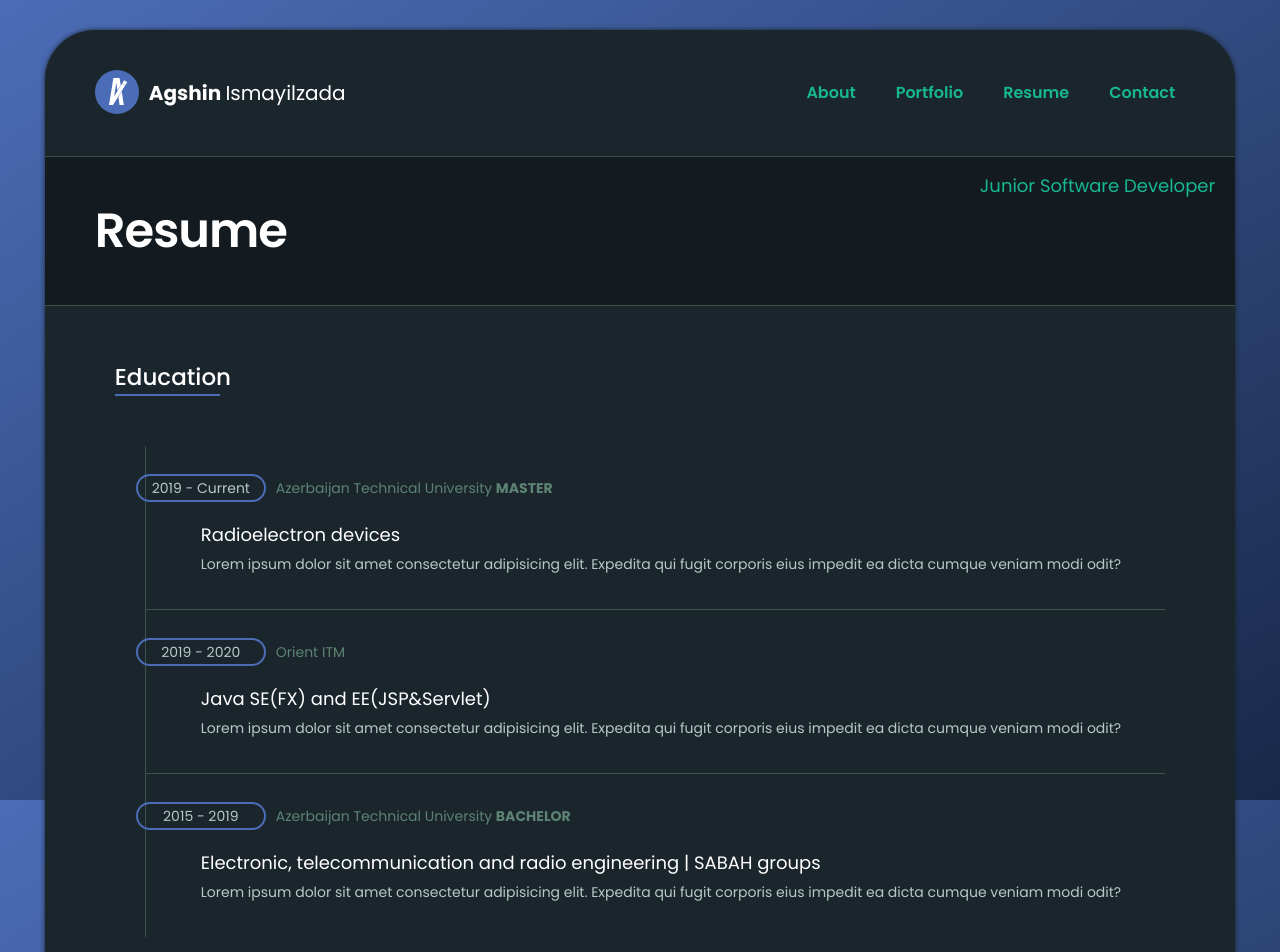
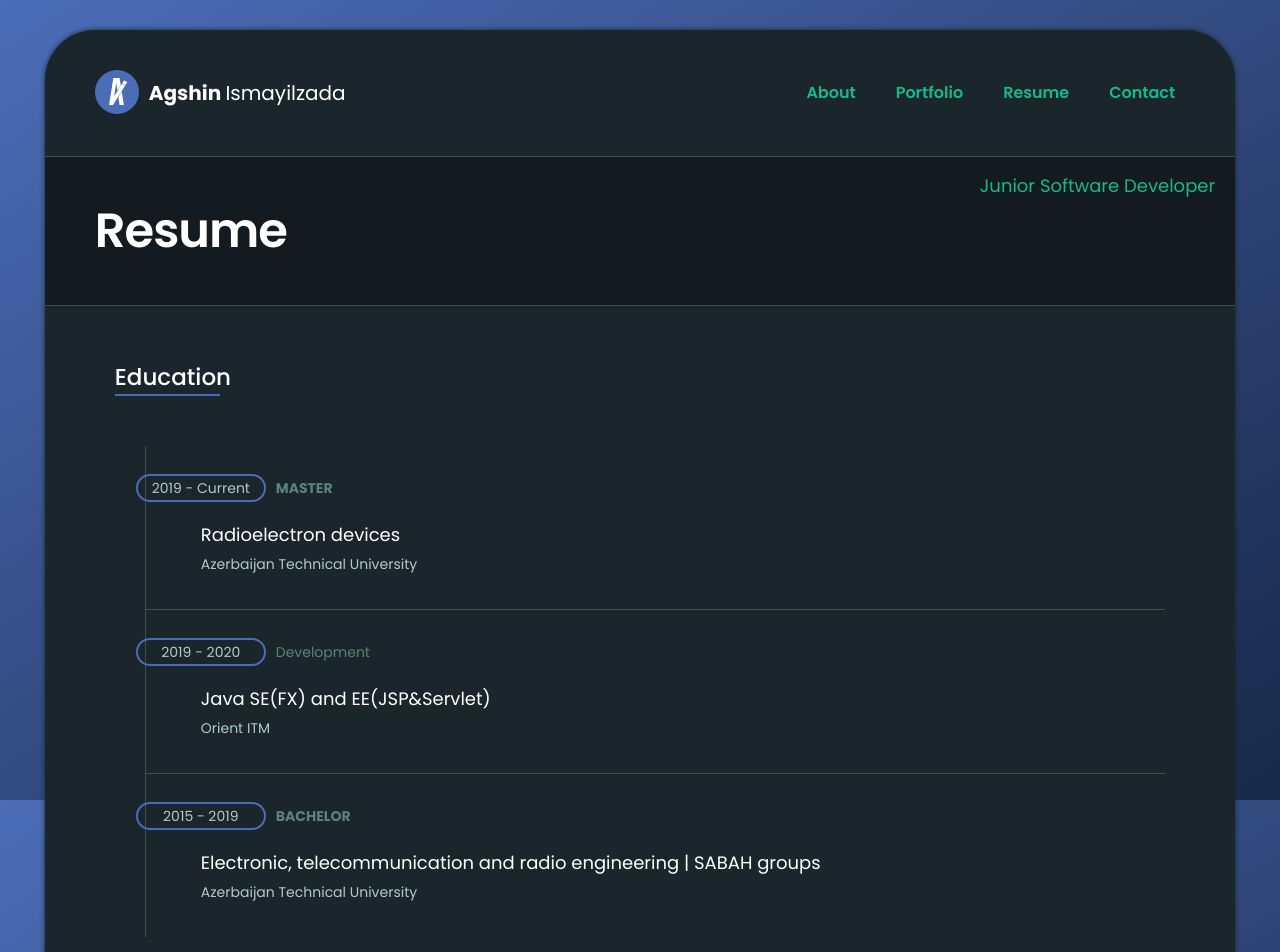
Before and after one commit to agshinzada/portfolio-website, a React (Create React App) app: page /#/resume in a window 1280 px wide. Shown: the top 952 px of the page. Built offline with nearby package versions, Linux system fonts and the light colour scheme.

Commit message:
update content

```diff
--- a/src/components/Footer/Footer.js
+++ b/src/components/Footer/Footer.js
@@ -25,7 +25,7 @@ export default class Footer extends Component {
             </ul>
           </div>
           <div className="footer__copyright">
-            <p>&copy; All rights reserved. Agshin I.</p>
+            <p>&copy; All rights reserved. Agshin I. 2021</p>
           </div>
         </div>
       </footer>
--- a/src/components/Utility/Block/BlockContent.js
+++ b/src/components/Utility/Block/BlockContent.js
@@ -8,35 +8,26 @@ export default class BlockContent extends Component {
           <div className="block__content">
             <h5 className="heading-5">2019 - Current</h5>
             <span className="locate">
-              Azerbaijan Technical University <b>Master</b>
+              <b>Master</b>
             </span>
             <h4 className="heading-4">Radioelectron devices</h4>
-            <p className="paragraph">
-              Lorem ipsum dolor sit amet consectetur adipisicing elit. Expedita
-              qui fugit corporis eius impedit ea dicta cumque veniam modi odit?
-            </p>
+            <p className="paragraph">Azerbaijan Technical University</p>
           </div>
           <div className="block__content">
             <h5 className="heading-5">2019 - 2020</h5>
-            <span className="locate">Orient ITM</span>
+            <span className="locate">Development</span>
             <h4 className="heading-4">Java SE(FX) and EE(JSP&Servlet)</h4>
-            <p className="paragraph">
-              Lorem ipsum dolor sit amet consectetur adipisicing elit. Expedita
-              qui fugit corporis eius impedit ea dicta cumque veniam modi odit?
-            </p>
+            <p className="paragraph">Orient ITM</p>
           </div>
           <div className="block__content">
             <h5 className="heading-5">2015 - 2019</h5>
             <span className="locate">
-              Azerbaijan Technical University <b>Bachelor</b>
+              <b>Bachelor</b>
             </span>
             <h4 className="heading-4">
               Electronic, telecommunication and radio engineering | SABAH groups
             </h4>
-            <p className="paragraph">
-              Lorem ipsum dolor sit amet consectetur adipisicing elit. Expedita
-              qui fugit corporis eius impedit ea dicta cumque veniam modi odit?
-            </p>
+            <p className="paragraph">Azerbaijan Technical University</p>
           </div>
         </div>
       </div>
--- a/src/components/Utility/Page/PageTitle.js
+++ b/src/components/Utility/Page/PageTitle.js
@@ -1,5 +1,5 @@
 import React, { Component } from "react";
-import { Route, Switch } from "react-router-dom";
+import { HashRouter, Route, Switch } from "react-router-dom";
 import DownloadBtn from "../Buttons/DownloadBtn";
 
 export default class PageTitle extends Component {
@@ -8,9 +8,11 @@ export default class PageTitle extends Component {
       <div className="page__title">
         <h1 className="heading-1">{this.props.title}</h1>
         <h4 className="heading-4">{this.props.tag}</h4>
-        <Switch>
-          <Route exact path="/portfolio/resume" component={DownloadBtn} />
-        </Switch>
+        <HashRouter basename={process.env.PUBLIC_URL}>
+          <Switch>
+            <Route exact path="/#/portfolio/resume" component={DownloadBtn} />
+          </Switch>
+        </HashRouter>
       </div>
     );
   }
```
